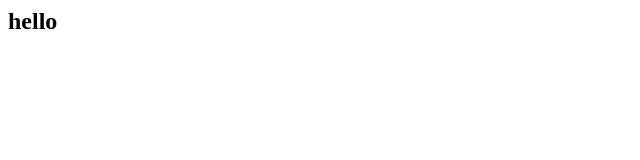
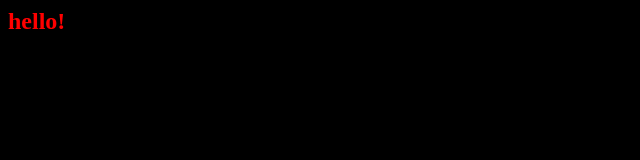
Before and after one commit to Jcarranzaa/practice, a plain HTML site: page index.html in a window 1280 px wide. Shown: the whole page, without its empty margins (0-640 px from the left). Drawn offline with Linux system fonts and the light colour scheme.

Commit message:
Added test codes for css and js

```diff
--- a/index.html
+++ b/index.html
@@ -3,12 +3,20 @@
 <title>
     tierra vivero
 </title>
-
+<style>
+body {
+    background-color:#000;
+    color: red;
+}
+</style>
 
 </head>
 <body>
-<h2>hello</h2>
+<h2>hello!</h2>
 
+
+<script>
+alert('hello!');
+</script>
 </body>
-
 </html>
```
